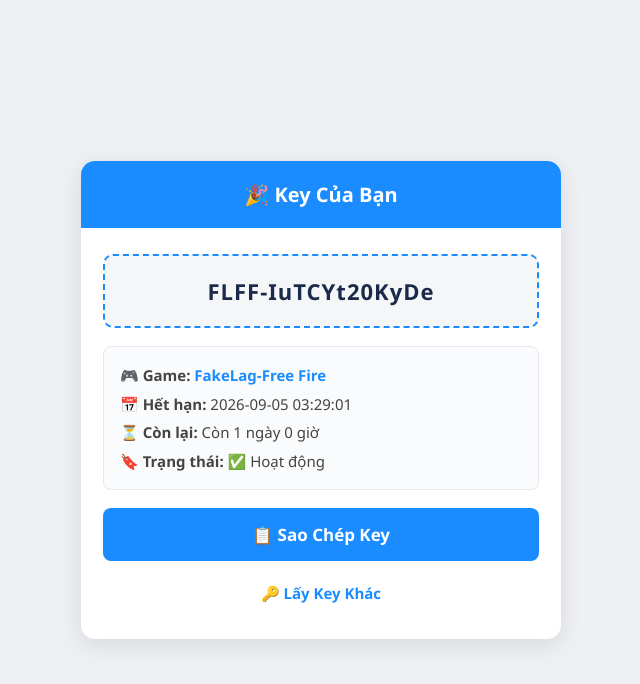
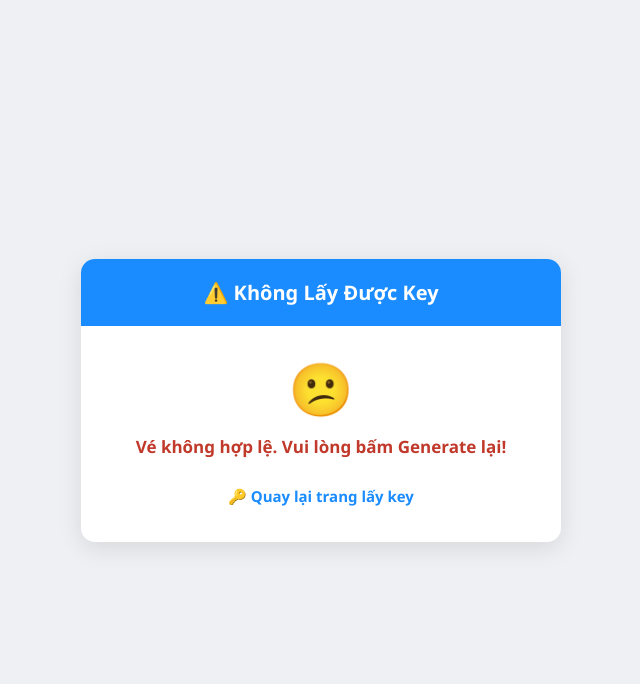
Before and after one commit to duc180478-afk/server-check-key, a PHP site: page /claim.php in a window 1280 px wide. Shown: the top 684 px of the page, without its empty margins (319-959 px from the left). Run offline with PHP 8.4, Linux system fonts and the light colour scheme; the visitor is signed in with stand-in values (Sample User, id 1); some libraries are stand-ins or nearby versions.

Commit message:
Update claim.php

```diff
--- a/claim.php
+++ b/claim.php
@@ -1,7 +1,9 @@
 <?php
-// claim.php - Tạo và hiển thị key sau khi người dùng vượt link rút gọn thành công
+// claim.php - Cấp key sau khi vượt link. Chỉ nhận người có "vé" hợp lệ.
 require_once __DIR__ . '/config.php';
 require_once __DIR__ . '/keygen_functions.php';
+
+session_start();
 
  $ip = getClientIp();
 
@@ -9,12 +11,30 @@ require_once __DIR__ . '/keygen_functions.php';
  $keyText = null;
  $keyInfo = null;
 
+// ==== KIỂM TRA VÉ MỘT LẦN ====
+ $ticket = $_SESSION['claim_ticket'] ?? null;
+unset($_SESSION['claim_ticket']); // vé tự hủy ngay, không tái sử dụng
+
+if ($ticket === null) {
+    $blockedMsg = 'Vui lòng bấm Generate trên trang lấy key trước khi lấy key!';
+} elseif (!is_array($ticket) || ($ticket['ip'] ?? '') !== $ip) {
+    $blockedMsg = 'Vé không hợp lệ. Vui lòng bấm Generate lại!';
+} elseif ((time() - (int)($ticket['created'] ?? 0)) < KEYGEN_MIN_CLAIM_SECONDS) {
+    // Đến quá nhanh => nghi bypass tool
+    $blockedMsg = 'Phát hiện truy cập bất thường! Hãy vượt link theo cách thông thường.';
+} elseif ((time() - (int)($ticket['created'] ?? 0)) > KEYGEN_TICKET_TTL_SECONDS) {
+    // Generate xong quá lâu mới đến => vé hết hạn
+    $blockedMsg = 'Vé đã hết hạn. Vui lòng quay lại bấm Generate!';
+}
+
+if ($blockedMsg === '') {
     if (!checkRateLimit('claim_' . $ip, 10, 60)) {
         $blockedMsg = 'Quá nhiều yêu cầu. Vui lòng đợi vài phút rồi thử lại!';
     } else {
         cleanupOldKeyPages();
         if (countRecentKeysByIp($ip) >= KEYGEN_MAX_PER_HOUR) {
             $blockedMsg = 'Bạn đã hết lượt lấy key trong giờ này. Vui lòng thử lại sau!';
+        }
     }
 }
 
```
Lines whose indentation alone changed are shown as unchanged.
